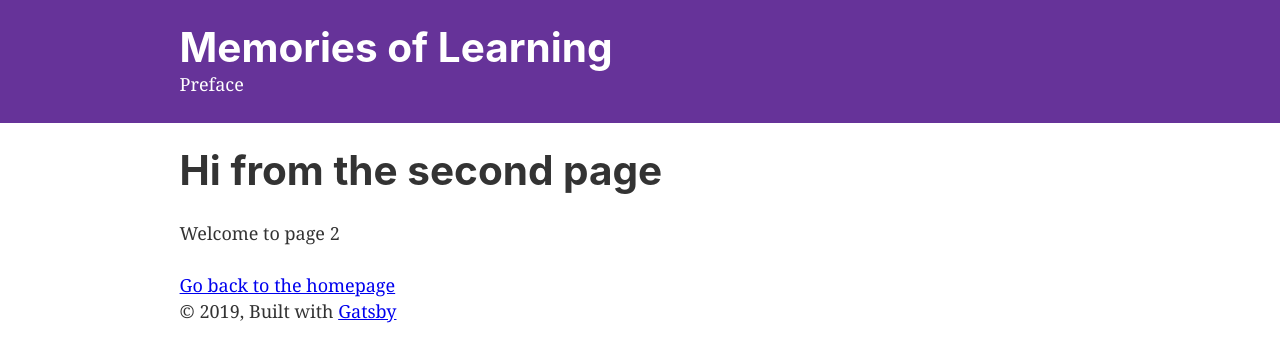
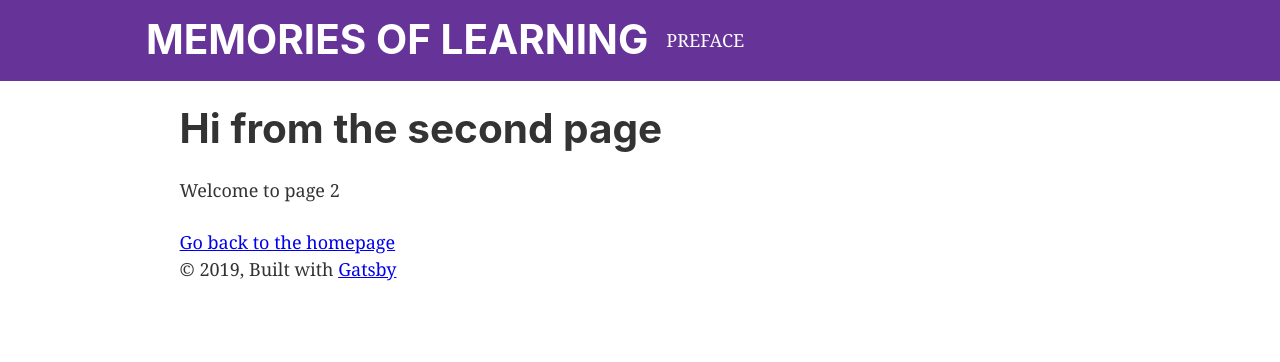
Before and after one commit to jordandoan/example-blog, a Gatsby site: page /page-2 in a window 1280 px wide. Built offline with nearby package versions, Linux system fonts and the light colour scheme; Gatsby itself is replaced by a stand-in of ours.

Commit message:
Styling header. Elements are vertically centered

```diff
--- a/src/components/header.js
+++ b/src/components/header.js
@@ -1,34 +1,21 @@
 import { Link } from "gatsby"
 import PropTypes from "prop-types"
 import React from "react"
-import styles from "./header.module.less"
+import styles from "./styles/header.module.less"
 
 const Header = ({ siteTitle }) => (
-  <header
-    style={{
-      background: `rebeccapurple`,
-      marginBottom: `1.45rem`,
-    }}
-  >
-    <div
-      style={{
-        margin: `0 auto`,
-        maxWidth: 960,
-        padding: `1.45rem 1.0875rem`,
-      }}
-    >
-      <h1 style={{ margin: 0 }}>
-        <Link
-          to="/"
-          style={{
-            color: `white`,
-            textDecoration: `none`,
-          }}
-        >
-          {siteTitle}
-        </Link>
-      </h1>
-      <Link className={styles.link} to="/preface">Preface</Link>
+  <header className={styles.header}>
+    <div className={styles.container}>
+      <div>
+        <h1 className={styles.title}>
+          <Link className={styles.link} to="/">
+            {siteTitle}
+          </Link>
+        </h1>
+      </div>
+      <div className={styles.links}>
+        <Link className={styles.link} to="/preface">Preface</Link>
+      </div>
     </div>
   </header>
 )
--- a/src/components/header.module.less
+++ /dev/null
@@ -1,7 +0,0 @@
-.link {
-    color:white;
-    text-decoration:none;
-    &:hover {
-        color:gray;
-    }
-}
--- a/src/components/layout.js
+++ b/src/components/layout.js
@@ -10,7 +10,7 @@ import PropTypes from "prop-types"
 import { useStaticQuery, graphql } from "gatsby"
 
 import Header from "./header"
-import "./layout.css"
+import "./styles/layout.css"
 
 const Layout = ({ children }) => {
   const data = useStaticQuery(graphql`
--- /dev/null
+++ b/src/components/styles/header.module.less
@@ -0,0 +1,31 @@
+.header {
+    background-color: rebeccapurple;
+    margin-bottom: 1.45rem;
+}
+.link {
+    color:white;
+    text-decoration:none;
+    text-transform:uppercase;
+    &:hover {
+        color:gray;
+    }
+}
+.container {
+    display:flex;
+    margin-left: 10%;
+    max-width: 960px;
+    padding: 1rem 1rem;
+}
+
+.links {
+    margin-left:1rem;
+    display:flex;
+    align-items:center;
+}
+
+.title {
+    display:flex;
+    vertical-align: middle;
+    align-items: center;
+    margin:auto;
+}
```
Also changed, not shown: src/components/styles/layout.css (renamed from src/components/layout.css).
